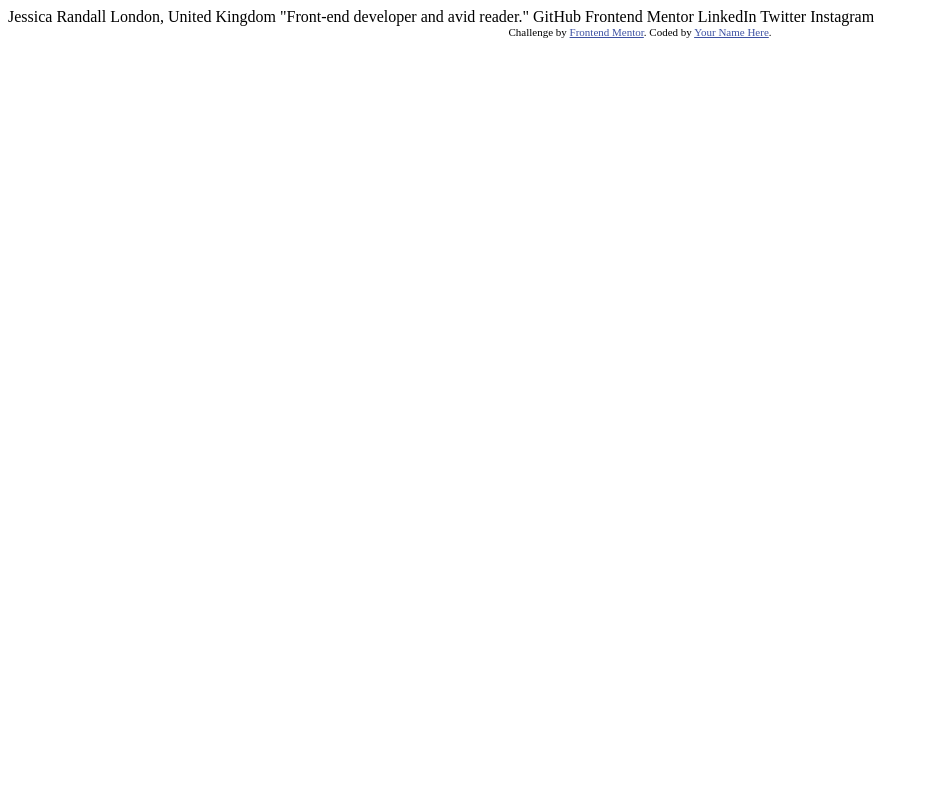
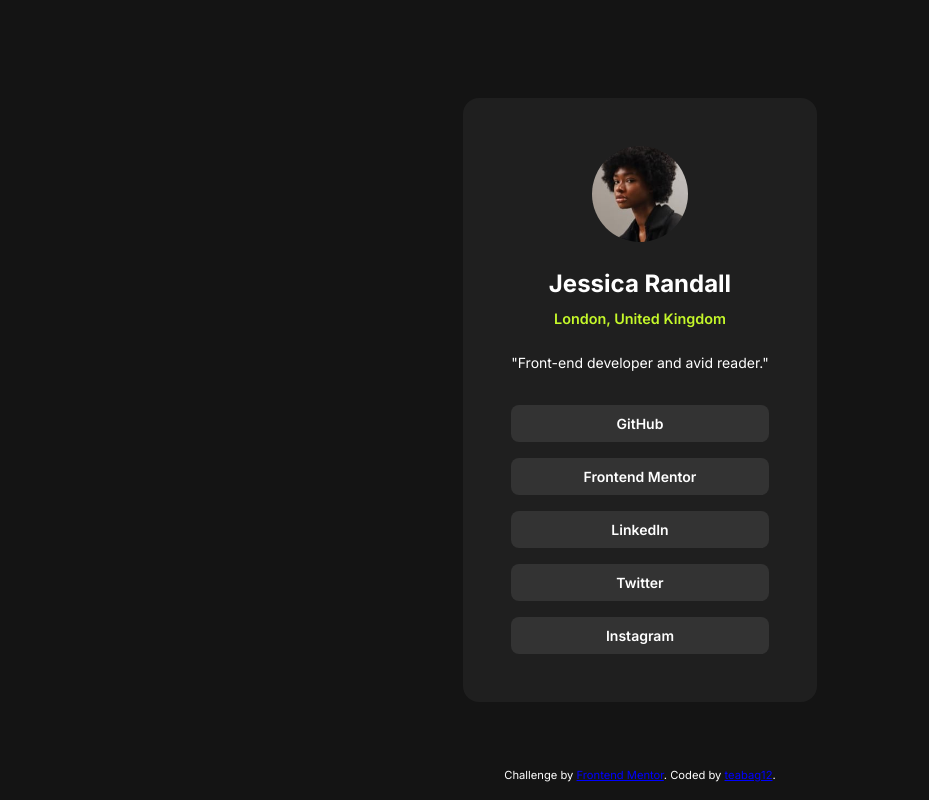
Before and after one commit to teabag12/social-links-profile-main, a plain HTML site: page index.html in a window 1280 px wide. Shown: the whole page, without its empty margins (0-929 px from the left). Drawn offline with Linux system fonts and the light colour scheme.

Commit message:
finished styling

```diff
--- /dev/null
+++ b/index.css
@@ -0,0 +1,133 @@
+/* Andy Bell's Modern CSS Reset */
+*, *::before, *::after {
+    box-sizing: border-box;
+}
+
+* {
+    margin: 0;
+    padding: 0;
+    font: inherit;
+}
+
+html:focus-within {
+    scroll-behavior: smooth;
+}
+
+body {
+    min-height: 100vh;
+    text-rendering: optimizeSpeed;
+    line-height: 1.5;
+}
+
+a:not([class]) {
+    text-decoration-skip-ink: auto;
+}
+
+img, picture, video, canvas, svg {
+    max-width: 100%;
+    display: block;
+}
+
+input, button, textarea, select {
+    font: inherit;
+}
+/* End of Andy Bell's Reset */
+
+:root {
+    /*Colors*/
+    --green: hsl(75, 94%, 57%);
+    --white: hsl(0, 0%, 100%);
+    --grey-700: hsl(0, 0%, 20%);
+    --grey-800: hsl(0, 0%, 12%);
+    --grey-900: hsl(0, 0%, 8%);
+    --blue: hsl(228, 45%, 44%);
+    /*Font weights*/
+    --very-strong: 700;
+    --strong: 600;
+    --normal: 400;
+}
+
+body {
+    font-family: "Inter", serif;
+    font-style: normal;
+    font-weight: var(--normal);
+    font-size: 0.875rem;
+    color: white;
+    background-color: var(--grey-900);
+    display: grid;
+    place-content: center;
+}
+
+main {
+    max-width: 24rem;
+    margin: 1.5rem;
+    padding: 3rem;
+    border-radius: 1rem;
+    background-color: var(--grey-800);
+    display: grid;
+    place-items: center;
+    text-align: center;
+
+}
+
+.avatar {
+    max-width: 6rem;
+    border-radius: 100%;
+    margin-bottom: 1.5rem;
+}
+
+h2 {
+    font-weight: var(--very-strong);
+    font-size: 1.5rem;
+}
+
+.location {
+    color: var(--green);
+    font-weight: var(--strong);
+    font-size: 0.9rem;
+    margin-top: 0.4rem;
+    margin-bottom: 0.4rem;
+}
+
+.description {
+    margin-top: 1rem;
+    margin-bottom: 1rem;
+}
+
+.description::before, .description::after {
+    content: '"';
+}
+
+.all-media-links {
+    width: 100%;
+}
+
+.all-media-links * {
+    margin-top: 1rem;
+}
+
+.all-media-links p {
+    font-weight: var(--strong);
+    background-color: var(--grey-700);
+    padding: 0.5rem;
+    border-radius: 0.5rem;
+}
+
+.all-media-links p:hover, .all-media-links p:active {
+    color: var(--grey-900);
+    background-color: var(--green);
+    cursor: pointer;
+}
+
+
+footer {
+    font-size: 0.7rem;
+    text-align: center;
+    position: absolute;
+    bottom: 1rem;
+    min-width: 100vw;
+}
+
+footer a {
+    color: blue;
+}
--- a/index.html
+++ b/index.html
@@ -5,30 +5,31 @@
   <meta name="viewport" content="width=device-width, initial-scale=1.0"> <!-- displays site properly based on user's device -->
 
   <link rel="icon" type="image/png" sizes="32x32" href="./assets/images/favicon-32x32.png">
+  <link rel="stylesheet" href="./index.css">
 
   <title>Frontend Mentor | Social links profile</title>
+  <link rel="preconnect" href="https://fonts.googleapis.com">
+  <link rel="preconnect" href="https://fonts.gstatic.com" crossorigin>
+  <link href="https://fonts.googleapis.com/css2?family=Inter:ital,opsz,wght@0,14..32,100..900;1,14..32,100..900&display=swap" rel="stylesheet">
 
-  <!-- Feel free to remove these styles or customise in your own stylesheet 👍 -->
-  <style>
-    .attribution { font-size: 11px; text-align: center; }
-    .attribution a { color: hsl(228, 45%, 44%); }
-  </style>
 </head>
 <body>
-
-  Jessica Randall
-  London, United Kingdom
-  "Front-end developer and avid reader."
-
-  GitHub
-  Frontend Mentor
-  LinkedIn
-  Twitter
-  Instagram
-
-  <div class="attribution">
-    Challenge by <a href="https://www.frontendmentor.io?ref=challenge" target="_blank">Frontend Mentor</a>.
-    Coded by <a href="#">Your Name Here</a>.
+<main>
+  <img src="assets/images/avatar-jessica.jpeg" alt="Avatar picture of Jessica Randall" class="avatar">
+  <h2>Jessica Randall</h2>
+  <p class="location">London, United Kingdom</p>
+  <p class="description">Front-end developer and avid reader.</p>
+  <div class="all-media-links">
+  <p>GitHub</p>
+  <p>Frontend Mentor</p>
+  <p>LinkedIn</p>
+  <p>Twitter</p>
+  <p>Instagram</p>
   </div>
+</main>
+<footer>
+  Challenge by <a href="https://www.frontendmentor.io?ref=challenge" target="_blank">Frontend Mentor</a>.
+  Coded by <a href="https://www.frontendmentor.io/profile/teabag12">teabag12</a>.
+</footer>
 </body>
 </html>
```
